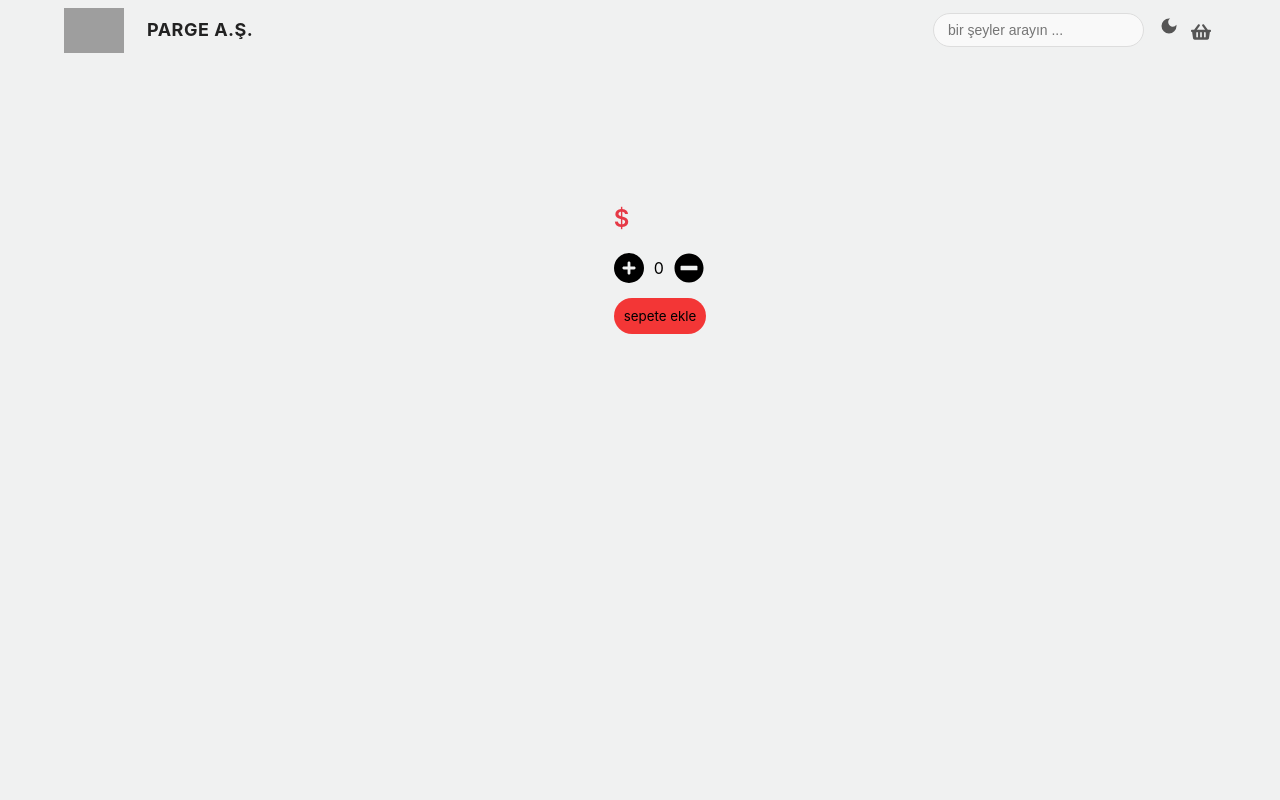
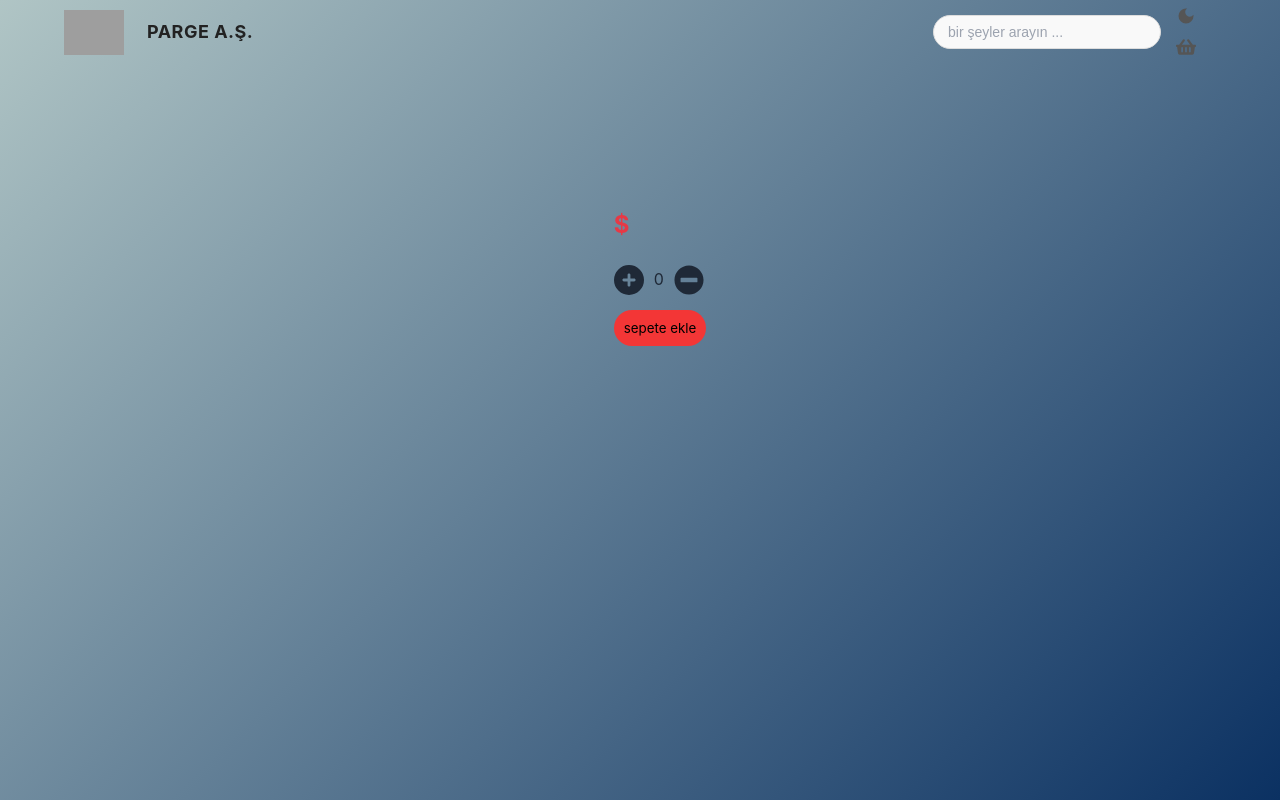
Before and after one commit to fnur21/e-commerce-react, a React (Vite) app: page /product-details/1 in a window 1280 px wide. Built offline with nearby package versions, Linux system fonts and the light colour scheme; grey boxes are pictures that could not be loaded.

Commit message:
App.css: global uygulama stillerini güncelledim

```diff
--- a/src/App.css
+++ b/src/App.css
@@ -1,20 +1,32 @@
-/* ============================= */
-/* Genel body ayarları */
-/* ============================= */
+/* =============================
+   GENEL BODY AYARLARI
+   ============================= */
+/* Body genel ayarları: sayfanın default margin ve padding sıfır, modern font ve gradient arka plan */
 body {
   margin: 0; /* Sayfanın default boşluklarını kaldır */
-  padding: 0; /* Padding’i sıfırla */
-  background-color: rgb(240, 241, 241); /* Hafif gri arka plan */
+  padding: 0; /* Padding sıfırla */
   font-family: 'Inter', Arial, sans-serif; /* Modern okunaklı font */
-  color: #000000; /* Varsayılan yazı rengi siyah */
-  line-height: 1.6; /* Yazılar daha rahat okunur */
+  color: #1f2937; /* Yazı rengi */
+  line-height: 1.6; /* Daha rahat okunur */
+  background: linear-gradient(135deg, #b0c5c5, #0b3162); /* Hafif gradient arka plan */
+  transition: background 0.4s ease; /* Arka plan değişim animasyonu */
 }
 
-/* ============================= */
-/* Flex yardımcı class’lar */
-/* ============================= */
+/* =============================
+   ROOT KONTEYNER
+   ============================= */
+/* #root: tüm uygulamanın kapsayıcısı, flex ile düzenli */
+#root {
+  min-height: 100vh; /* Ekran yüksekliğini kapla */
+  display: flex; /* Flexbox ile düzen */
+  flex-direction: column; /* Header + içerik dikey */
+  background: transparent; /* Body gradient'i göstermek için şeffaf */
+}
 
-/* Yatay hizalama için flex row */
+/* =============================
+   FLEX YARDIMCI CLASS’LAR
+   ============================= */
+/* Yatay flex */
 .flex-row {
   display: flex; /* Flexbox kullan */
   flex-direction: row; /* Elemanları yatay sırala */
@@ -23,90 +35,217 @@ body {
   gap: 15px; /* Elemanlar arası boşluk */
 }
 
-/* Dikey hizalama için flex column */
+/* Dikey flex */
 .flex-col {
-  display: flex; /* Flexbox kullan */
-  flex-direction: column; /* Elemanları dikey sırala */
-  align-items: center; /* Yatayda ortala (kutu hizalama) */
-  justify-content: center; /* Dikeyde ortala (kutu hizalama) */
-  text-align: center; /* İçerik (metin) ortalanır */
+  display: flex; /* Flexbox */
+  flex-direction: column; /* Dikey sırala */
+  align-items: center; /* Yatay ortala */
+  justify-content: center; /* Dikey ortala */
+  text-align: center; /* Metin ortalama */
   gap: 10px; /* Elemanlar arası boşluk */
 }
 
-/* ============================= */
-/* Root container ayarları */
-/* ============================= */
-#root {
-  height: 100vh; /* Tüm ekran yüksekliği */
-  display: flex; /* Flexbox ile düzen */
-  flex-direction: column; /* Header ve içerik üstten alta */
-  background-color: #f0f1f1; /* Arka planı biraz açık gri yap */
-}
-
-/* ============================= */
-/* Header tasarımı */
-/* ============================= */
-header {
-  background: #fff; /* Beyaz arka plan */
-  box-shadow: 0 2px 6px rgba(0,0,0,0.05); /* Hafif gölge */
-  padding: 15px 30px; /* İç boşluk */
-  display: flex; /* Flexbox kullan */
-  align-items: center; /* Dikey ortala */
-  justify-content: space-between; /* Elemanları araya yay */
-  border-bottom-left-radius: 10px; /* Alt köşeleri hafif yuvarlat */
-  border-bottom-right-radius: 10px;
-}
-
-/* ============================= */
-/* Container genişlik ayarı */
-/* ============================= */
+/* =============================
+   CONTAINER GENİŞLİK AYARLARI
+   ============================= */
 .container {
   width: 100%; /* Tam genişlik */
   max-width: 1200px; /* Maksimum genişlik */
   margin: 0 auto; /* Ortala */
-  padding: 0 15px; /* Kenarlardan biraz boşluk bırak */
-  display: flex; /* Flex ile düzen */
-  flex-wrap: wrap; /* Elemanlar sığmazsa alt satıra geçsin */
-  gap: 20px; /* Elemanlar arası boşluk */
+  padding: 0 20px; /* Kenarlardan boşluk */
+  display: flex; /* Flexbox ile düzen */
+  flex-wrap: wrap; /* Elemanlar alt satıra geçebilir */
+  gap: 25px; /* Elemanlar arası boşluk */
   box-sizing: border-box; /* Padding’i dahil et */
 }
 
-/* ============================= */
-/* Estetik detaylar için öneriler */
-/* ============================= */
-a {
-  text-decoration: none; /* Link alt çizgi kaldır */
-  color: inherit; /* Yazı rengini bozmadan miras al */
+/* =============================
+   HEADER / NAVBAR
+   ============================= */
+header {
+  background: #ffffff; /* Beyaz arka plan */
+  box-shadow: 0 8px 25px rgba(0,0,0,0.08); /* Hafif gölge */
+  padding: 20px 40px; /* İç boşluk */
+  display: flex; /* Flexbox */
+  align-items: center; /* Dikey ortala */
+  justify-content: space-between; /* Elemanları araya yay */
+  border-bottom-left-radius: 12px; /* Alt köşe yuvarlama */
+  border-bottom-right-radius: 12px;
+  transition: all 0.3s ease; /* Animasyon */
 }
 
-button {
-  font-family: inherit; /* Buton yazı fontu body ile aynı olsun */
-  cursor: pointer; /* Fare ikonunu el yap */
-  transition: all 0.3s ease; /* Hover animasyonları için */
+/* Logo resmi */
+.logo {
+  width: 60px; /* Logo genişliği */
+  height: 60px; /* Logo yüksekliği */
+  object-fit: contain; /* Logo taşmadan sığsın */
+  transition: transform 0.4s ease, filter 0.4s ease; /* Hover animasyonu */
 }
 
-h1, h2, h3, h4, h5, h6 {
-  margin: 0; /* Başlıkların default margin’ini kaldır */
-  font-weight: 600; /* Başlıkları biraz kalın yap */
+.logo:hover {
+  transform: rotate(-5deg) scale(1.15); /* Döndür + büyüt */
+  filter: drop-shadow(0 0 10px #3b82f6); /* Glow efekti */
 }
 
-p {
-  margin: 0; /* Paragraf boşluklarını sıfırla */
+/* Logo yazısı */
+.logo-text {
+  font-family: 'Inter', Arial, sans-serif; /* Font */
+  font-size: 22px; /* Yazı boyutu */
+  font-weight: 900; /* Kalın yazı */
+  color: #111827; /* Renk */
+  margin-left: 14px; /* Logodan boşluk */
+  letter-spacing: 1px; /* Harf aralığı */
+  transition: color 0.3s ease, transform 0.3s ease, text-shadow 0.3s ease; /* Hover animasyonu */
 }
 
+.logo-text:hover {
+  color: #3b82f6; /* Hover rengi */
+  transform: translateY(-3px) scale(1.05); /* Hafif yukarı ve büyüt */
+  text-shadow: 0 0 8px #3b82f6; /* Glow efekt */
+}
+
+/* =============================
+   SEARCH INPUT
+   ============================= */
+.search-container {
+  flex: 1; /* Esnek büyüme */
+  max-width: 450px; /* Maksimum genişlik */
+  margin: 0 30px; /* Yan boşluk */
+  position: relative; /* Icon pozisyonu için */
+}
+
+.search-input {
+  width: 100%; /* Tam genişlik */
+  padding: 12px 18px; /* İç boşluk */
+  border-radius: 30px; /* Yuvarlak uçlar */
+  border: 1px solid #374151; /* Hafif sınır */
+  outline: none; /* Focus çizgisini kaldır */
+  font-size: 15px; /* Yazı boyutu */
+  background-color: #1f2937; /* Koyu input arka plan */
+  color: #f8fafc; /* Yazı rengi */
+  transition: all 0.4s ease; /* Hover ve focus animasyonu */
+}
+
+.search-input::placeholder {
+  color: #9ca3af; /* Placeholder rengi */
+}
+
+.search-input:focus {
+  border: 2px solid #3b82f6; /* Mavi border */
+  background: linear-gradient(90deg, #111827, #1e293b); /* Gradient focus */
+  box-shadow: 0 0 15px #3b82f6; /* Glow */
+}
+
+/* Search icon */
+.search-container .icon-search {
+  position: absolute; /* Mutlak pozisyon */
+  right: 18px;
+  top: 50%;
+  transform: translateY(-50%);
+  font-size: 20px; /* Icon boyutu */
+  color: #9ca3af;
+  pointer-events: none; /* Tıklanamaz */
+  transition: color 0.3s ease, transform 0.3s ease;
+}
+
+.search-container .icon-search:hover {
+  color: #3b82f6; /* Hover rengi */
+  transform: scale(1.2) rotate(10deg); /* Animasyon */
+}
+
+/* =============================
+   NAVBAR ICONS
+   ============================= */
+.nav-icons {
+  display: flex; /* Flex */
+  align-items: center;
+  gap: 24px; /* Aralık */
+}
+
+.icon {
+  font-size: 24px; /* Boyut */
+  color: #1f2937; /* Renk */
+  transition: all 0.3s ease; /* Animasyon */
+}
+
+.icon:hover {
+  cursor: pointer; /* El pointer */
+  color: #3b82f6; /* Hover renk */
+  transform: scale(1.3) rotate(-10deg); /* Hover animasyonu */
+  text-shadow: 0 0 12px #3b82f6; /* Glow */
+}
+
+/* =============================
+   BUTTON & LINK STYLES
+   ============================= */
+button {
+  font-family: inherit; /* Aynı font */
+  cursor: pointer; /* Pointer */
+  transition: all 0.3s ease; /* Animasyon */
+}
+
+button:hover {
+  transform: scale(1.05); /* Hover büyüme */
+  background-color: #3b82f6; /* Hover arka plan */
+  color: #fff; /* Yazı rengi */
+}
+
+a {
+  text-decoration: none; /* Alt çizgi kaldır */
+  color: inherit; /* Renk mirası */
+  transition: color 0.3s ease;
+}
+
+a:hover {
+  color: #3b82f6; /* Hover renk */
+}
+
+/* =============================
+   DRAWER / SIDEBAR
+   ============================= */
 .drawer-paper {
-  width: 100px;           /* genişlik */
-  max-width: 90vw;
-  background-color: #0f172a;  /* koyu arka plan */
-  color: #e2e8f0;         /* yazı rengi */
-  border-top-left-radius: 16px;
-  border-bottom-left-radius: 16px;
-  padding: 16px;
-  box-shadow: 0 10px 25px rgba(0,0,0,0.35), 0 2px 8px rgba(0,0,0,0.25);
+  width: 280px; /* Genişlik */
+  max-width: 90vw; /* Maksimum %90 mobil uyum */
+  background: linear-gradient(145deg, #0f172a, #1e293b); /* Gradient arka plan */
+  color: #e2e8f0; /* Yazı rengi */
+  border-top-left-radius: 20px;
+  border-bottom-left-radius: 20px;
+  padding: 20px; /* İç boşluk */
+  box-shadow: 0 12px 30px rgba(0,0,0,0.45), 0 4px 10px rgba(0,0,0,0.25); /* Gölgeler */
+  transition: all 0.3s ease; /* Animasyon */
+}
+
+.drawer-paper:hover {
+  transform: translateX(4px); /* Hover hareketi */
+  box-shadow: 0 16px 40px rgba(0,0,0,0.55), 0 6px 15px rgba(0,0,0,0.3); /* Hover glow */
 }
 
 .drawer-content {
   display: flex;
   flex-direction: column;
   height: 100%;
+  gap: 15px;
 }
+
+/* =============================
+   RESPONSIVE
+   ============================= */
+@media (max-width: 768px) {
+  header {
+    flex-wrap: wrap; /* Sığmazsa alt satıra geç */
+    padding: 16px 20px;
+  }
+
+  .container {
+    gap: 15px; /* Daha dar aralık */
+  }
+
+  .drawer-paper {
+    width: 220px;
+    padding: 16px;
+  }
+
+  .logo-text {
+    font-size: 20px;
+  }
+}
```
